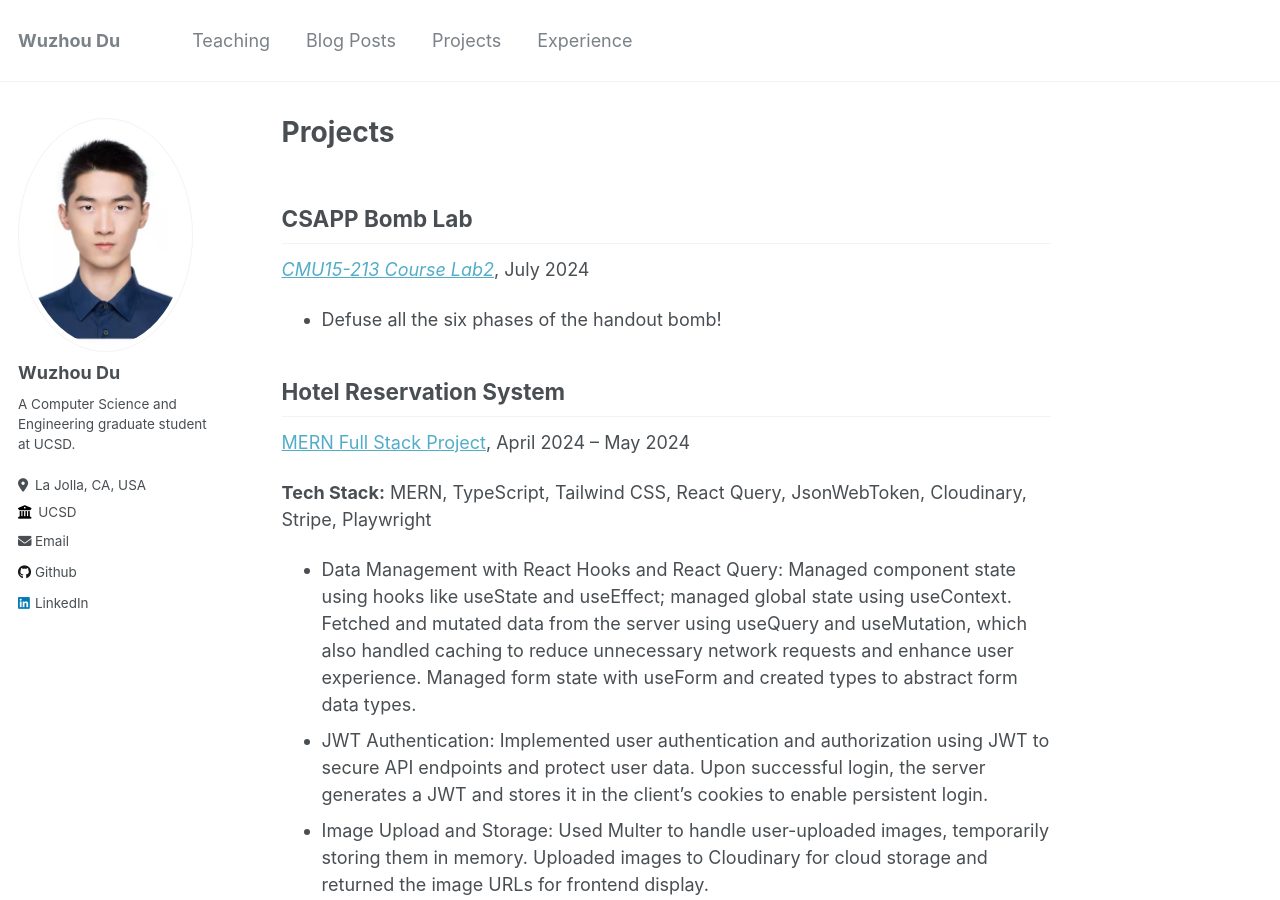
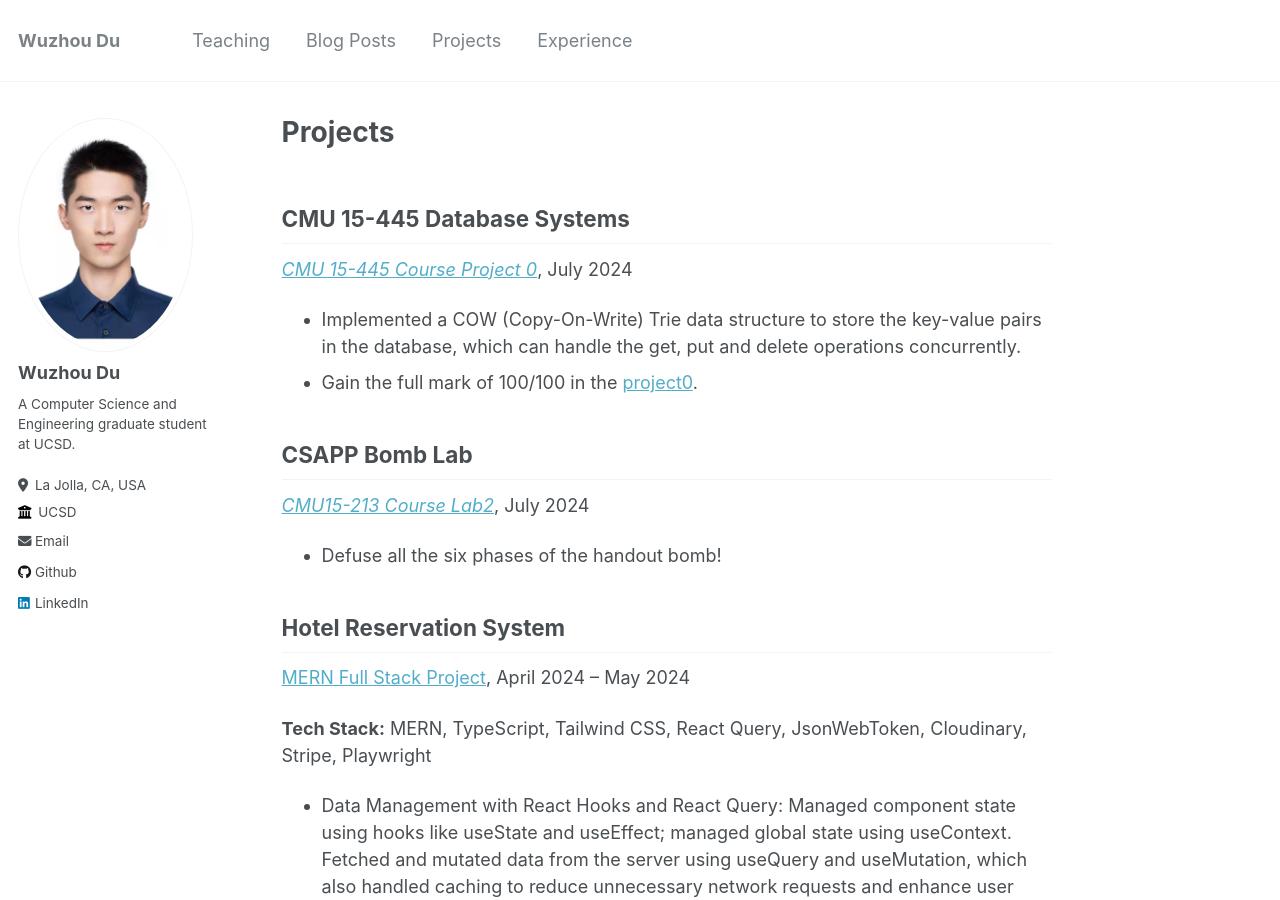
Before and after one commit to WuzhouDu/WuzhouDu.github.io, a Jekyll site: the page built from _pages/projects.md, in a window 1280 px wide and 900 px high. Built offline with Jekyll 4.4.1, drawn with Linux system fonts in a browser that asks for light colours.

Commit message:
update project

```diff
--- a/_pages/projects.md
+++ b/_pages/projects.md
@@ -3,6 +3,12 @@ permalink: /projects/
 title: "Projects"
 author_profile: true
 ---
+
+## CMU 15-445 Database Systems
+*[CMU 15-445 Course Project 0](https://15445.courses.cs.cmu.edu/spring2023/project0/)*, July 2024
+- Implemented a COW (Copy-On-Write) Trie data structure to store the key-value pairs in the database, which can handle the get, put and delete operations concurrently.
+- Gain the full mark of 100/100 in the [project0](https://WuzhouDu.github.io/files/CMU%2015-445/p0_full_mark.jpg).
+
 
 ## CSAPP Bomb Lab
 *[CMU15-213 Course Lab2](https://wuzhoudu.github.io/posts/2024/07/csapp/bomblab-day1&2)*, July 2024
```
Also changed, not shown: files/CMU 15-445/p0_full_mark.jpg (added).
